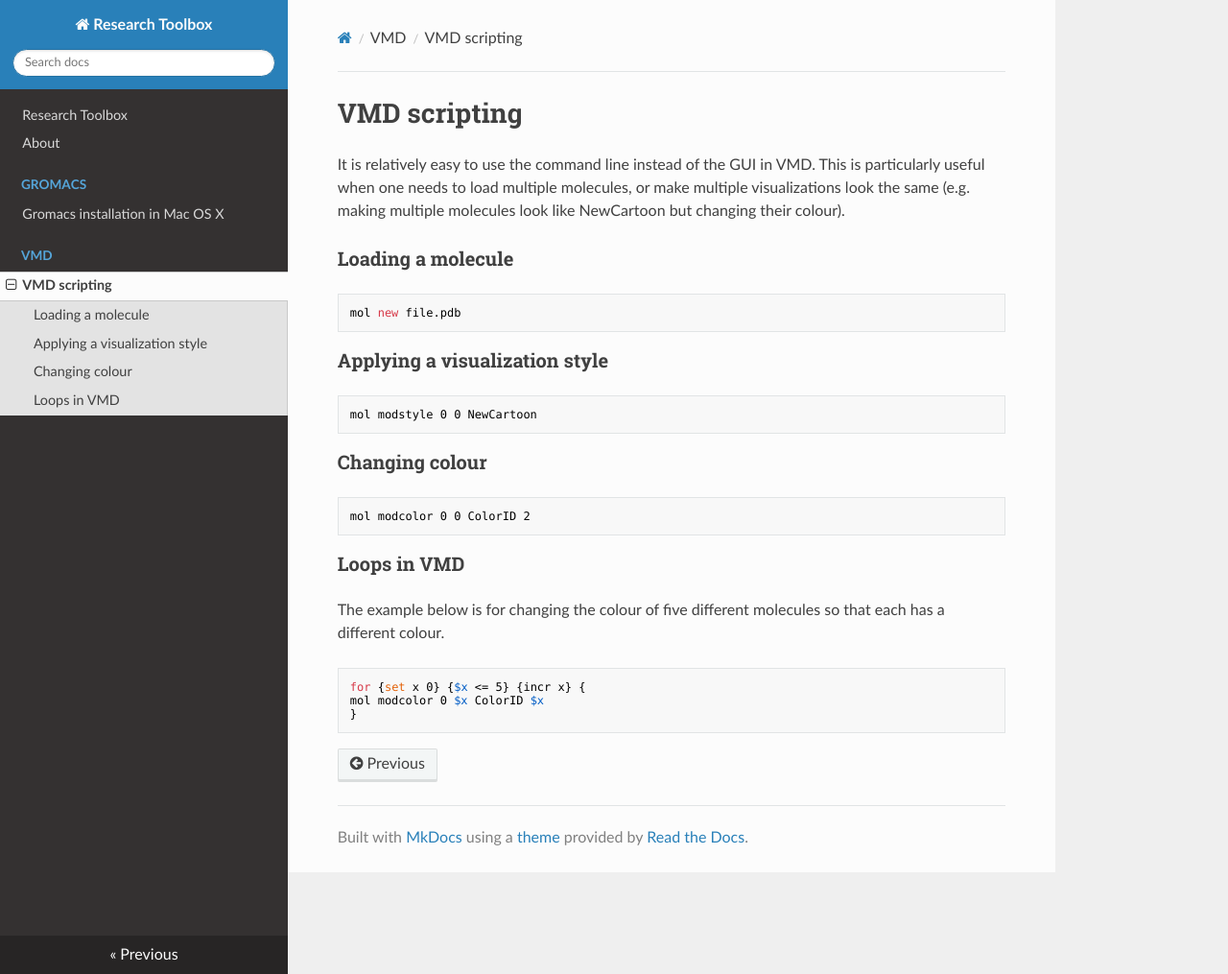
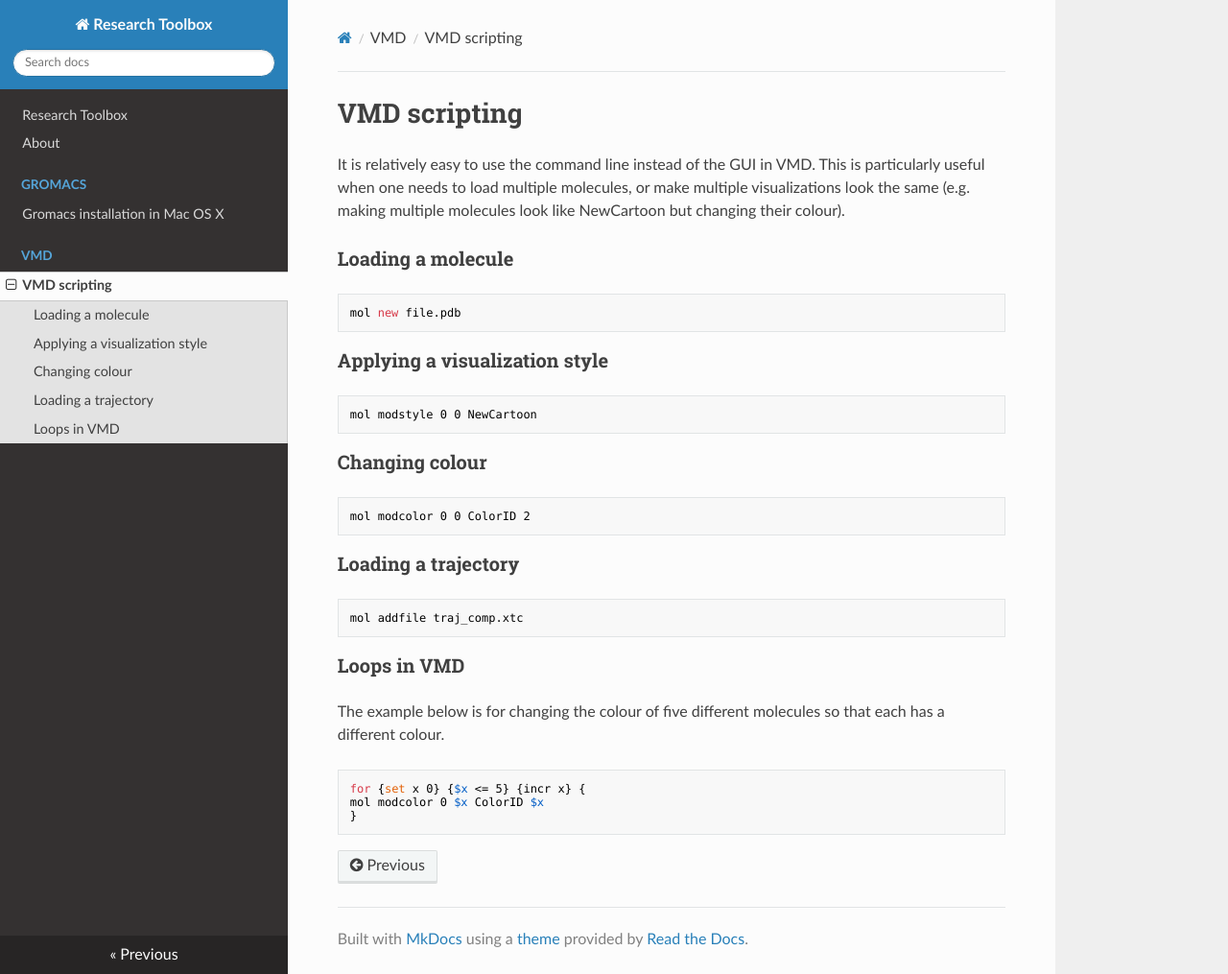
Before and after one commit to BioKT/ResDocs, an MkDocs documentation site: the page built from docs/VMD/scripting.md, in a window 1280 px wide and 1015 px high. Shown: the whole window at 96% size. Built offline with MkDocs 1.6.1, drawn with Linux system fonts in a browser that asks for light colours; nearby versions of some CDN libraries.

Commit message:
how to load an xtc traj

````diff
--- a/docs/VMD/scripting.md
+++ b/docs/VMD/scripting.md
@@ -22,6 +22,12 @@
 mol modcolor 0 0 ColorID 2
 ```
 
+### Loading a trajectory
+
+```
+mol addfile traj_comp.xtc
+```
+
 ### Loops in VMD
 The example below is for changing the colour of five different molecules so that
 each has a different colour.
````
